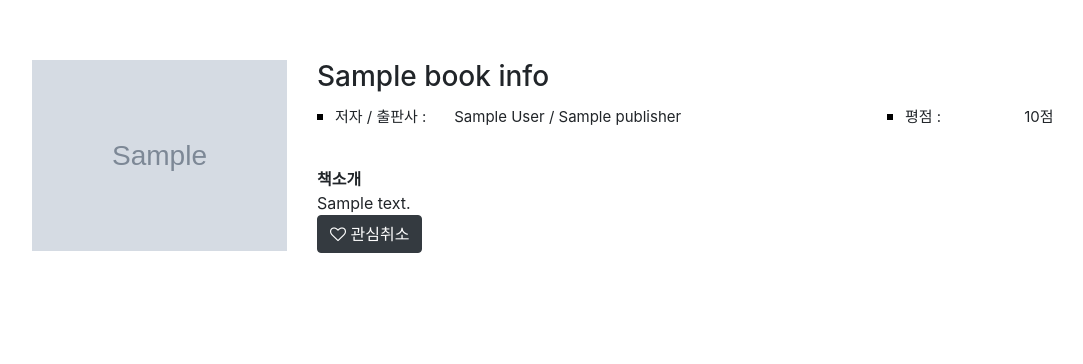
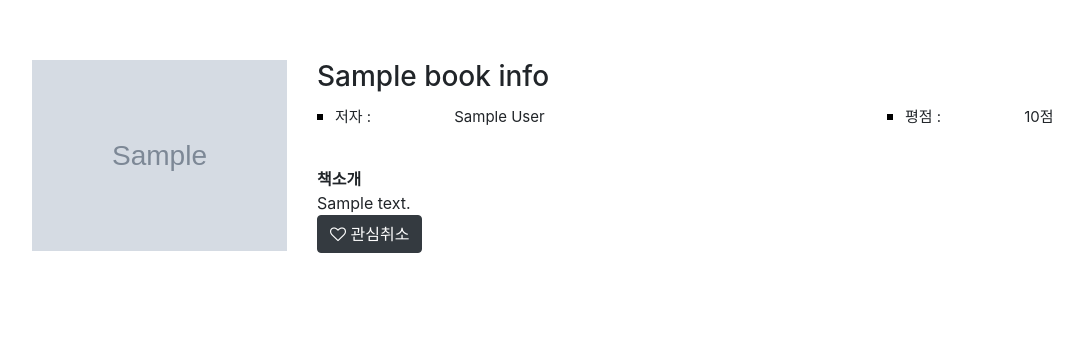
Before and after one commit to jeon9506/WEekly-Book, a Flask app: template templates/detailBook.html in a window 1280 px wide. Shown: the part 56-420 px from the top of the page, without its empty margins (53-1136 px from the left). Run offline with Flask 2, Linux system fonts and the light colour scheme; the template is opened without the code that fills it: most values are stand-ins (such as "Sample title", 1, 10 or a date in 2020); grey boxes marked "Sample" are stand-in pictures; some libraries are stand-ins or nearby versions; some web fonts are replaced.

Commit message:
heesung detailBook.html error처리

```diff
--- a/app.py
+++ b/app.py
@@ -270,17 +270,11 @@ def view_detail():
 
         author = ''
         try:
-            author = soup.select_one('#container > div.spot > div.book_info > div.book_info_inner > div:nth-child(2) > a.N\=a\:bil\.author\,i\:5000007444').text.strip()
+            author = soup.select_one('#container > div.spot > div.book_info > div.book_info_inner > div:nth-child(2)').text.strip()
         except AttributeError as e:
             if author == None:
                 author = ''
-
-        publisher = ''
-        try:
-            publisher = soup.select_one('#container > div.spot > div.book_info > div.book_info_inner > div:nth-child(2) > a.N\=a\:bil\.publisher').text.strip()
-        except AttributeError as e:
-            if publisher == None:
-                publisher = ''
+        print('author : ' + author)
 
         book_score = ''
         try:
@@ -296,11 +290,6 @@ def view_detail():
             if book_contents == None:
                 book_contents = ''
 
-        print(author)
-        print(publisher)
-        print(book_score)
-        print(book_contents)
-
         #print(book_name, book_img_url, author, public_date, book_score, book_contents)
 
         # 댓글 정보(book_info)
@@ -308,7 +297,6 @@ def view_detail():
             'book_name': book_name,
             'book_img_url': book_img_url,
             'author': author,
-            'publisher': publisher,
             'book_score': book_score,
             'book_content': book_contents
         }
--- a/templates/detailBook.html
+++ b/templates/detailBook.html
@@ -152,7 +152,7 @@
                             <div class="row">
                                 <div class="col-lg-8 col-md-8">
                                     <ul>
-                                        <li><span>저자 / 출판사 : </span> {{ book_info.author }} / {{ book_info.publisher }}</li>
+                                        <li><span>저자 : </span> {{ book_info.author }}</li>
                                     </ul>
                                 </div>
                                 <div class="col-lg-4 col-md-4">
```
